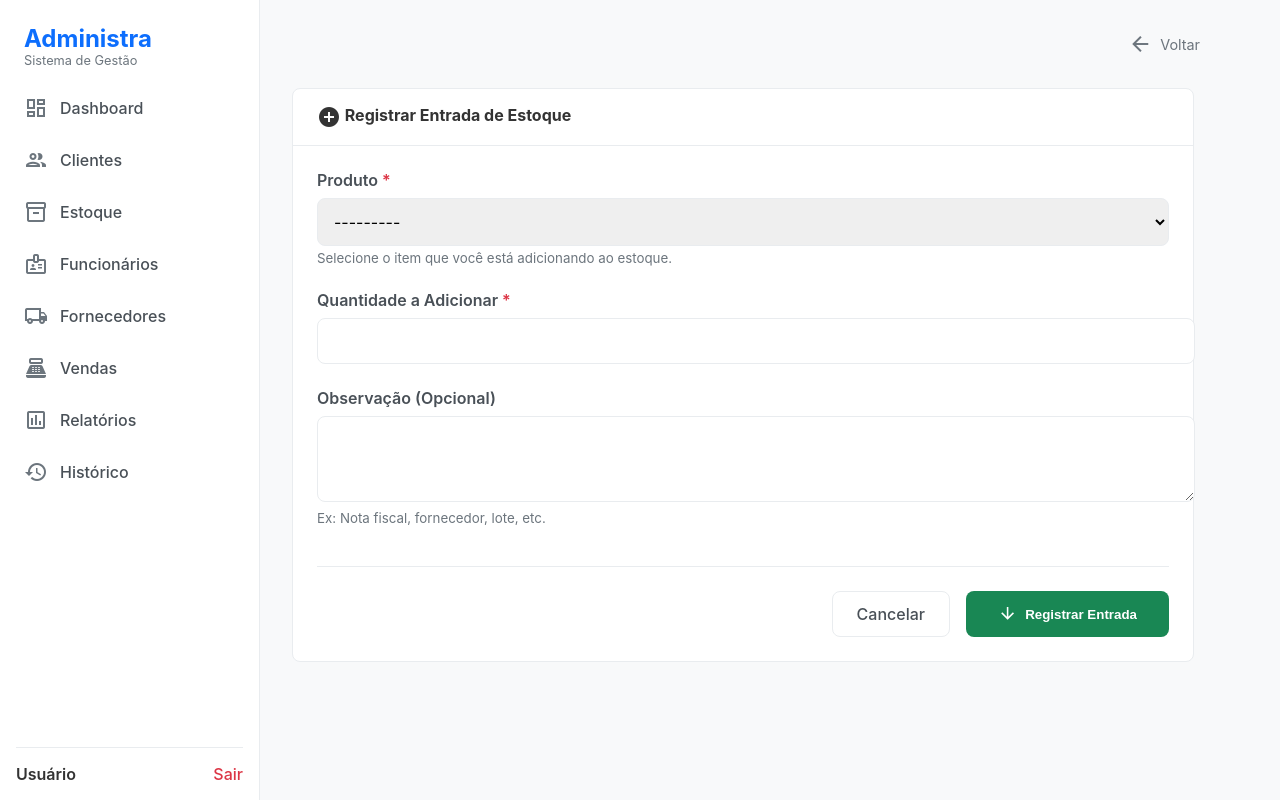
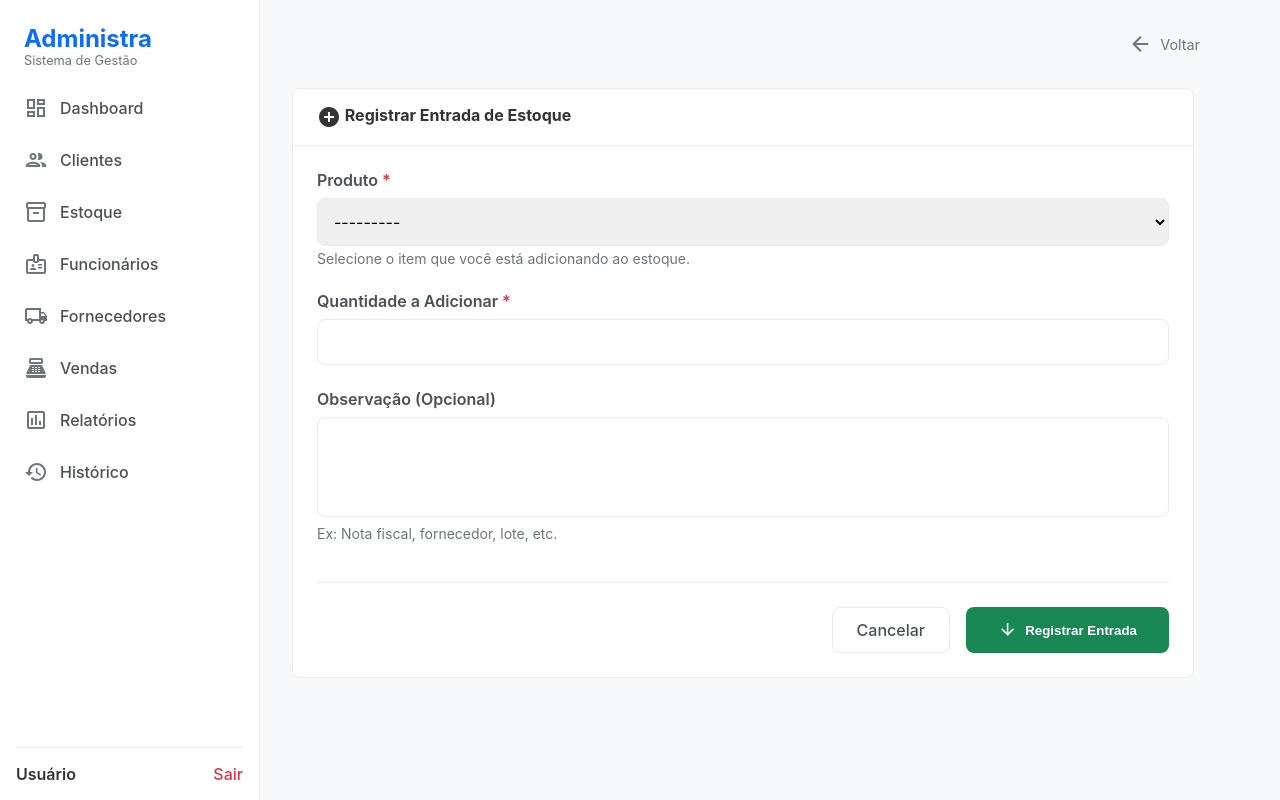
Before and after one commit to Kauantoolkit/Administra-Kauan, a Django app: page /contas/estoque/entrada/ in a window 1280 px wide. Run offline with Django 5.2, Linux system fonts and the light colour scheme; the visitor is signed in with stand-in values (Sample User, id 1); data that the repository does not hold is empty.

Commit message:
c26 - Arrumar estilização de entrada de estoque

```diff
--- a/contas/templates/entrada_estoque_geral.html
+++ b/contas/templates/entrada_estoque_geral.html
@@ -4,6 +4,55 @@
 {% block title %}{{ titulo }} - Administra{% endblock %}
 
 {% block content %}
+
+<style>
+  .form-control {
+    width: 100%;
+    padding: 0.75rem;
+    border: 1px solid #e9ecef;
+    border-radius: 8px;
+    font-size: 1rem;
+    font-family: inherit;
+    transition: border-color 0.2s;
+    box-sizing: border-box;
+  }
+
+  .form-control:focus {
+    outline: none;
+    border-color: #198754;
+    box-shadow: 0 0 0 3px rgba(25, 135, 84, 0.1);
+  }
+
+  .form-control::placeholder {
+    color: #adb5bd;
+  }
+
+  textarea.form-control {
+    resize: none;
+    height: 100px;
+  }
+
+  .form-label {
+    display: block;
+    margin-bottom: 0.5rem;
+    font-weight: 600;
+    color: #495057;
+  }
+
+  .form-text {
+    color: #6c757d;
+    display: block;
+    margin-top: 0.25rem;
+    font-size: 0.875rem;
+  }
+
+  .error-msg {
+    color: #dc3545;
+    display: block;
+    margin-top: 0.25rem;
+    font-size: 0.875rem;
+  }
+</style>
 
 <div class="header">
   <div>
@@ -45,39 +94,39 @@
       <input type="hidden" name="tipo_movimento" value="ENTRADA">
 
       <div>
-        <label for="{{ form.produto.id_for_label }}" style="display: block; margin-bottom: 0.5rem; font-weight: 600; color: #495057;">
+        <label for="{{ form.produto.id_for_label }}" class="form-label">
           Produto <span style="color: #dc3545;">*</span>
         </label>
         {{ form.produto }}
-        <small style="color: #6c757d; display: block; margin-top: 0.25rem;">Selecione o item que você está adicionando ao estoque.</small>
+        <small class="form-text">Selecione o item que você está adicionando ao estoque.</small>
         {% if form.produto.errors %}
-          <small style="color: #dc3545; display: block; margin-top: 0.25rem;">{{ form.produto.errors.0 }}</small>
+          <small class="error-msg">{{ form.produto.errors.0 }}</small>
         {% endif %}
       </div>
 
       <div>
-        <label for="{{ form.quantidade.id_for_label }}" style="display: block; margin-bottom: 0.5rem; font-weight: 600; color: #495057;">
+        <label for="{{ form.quantidade.id_for_label }}" class="form-label">
           Quantidade a Adicionar <span style="color: #dc3545;">*</span>
         </label>
         {{ form.quantidade }}
         {% if form.quantidade.errors %}
-          <small style="color: #dc3545; display: block; margin-top: 0.25rem;">{{ form.quantidade.errors.0 }}</small>
+          <small class="error-msg">{{ form.quantidade.errors.0 }}</small>
         {% endif %}
       </div>
 
       <div>
-        <label for="{{ form.observacao.id_for_label }}" style="display: block; margin-bottom: 0.5rem; font-weight: 600; color: #495057;">
+        <label for="{{ form.observacao.id_for_label }}" class="form-label">
           Observação (Opcional)
         </label>
         {{ form.observacao }}
-        <small style="color: #6c757d; display: block; margin-top: 0.25rem;">Ex: Nota fiscal, fornecedor, lote, etc.</small>
+        <small class="form-text">Ex: Nota fiscal, fornecedor, lote, etc.</small>
         {% if form.observacao.errors %}
-          <small style="color: #dc3545; display: block; margin-top: 0.25rem;">{{ form.observacao.errors.0 }}</small>
+          <small class="error-msg">{{ form.observacao.errors.0 }}</small>
         {% endif %}
       </div>
 
       <div style="display: flex; gap: 1rem; justify-content: flex-end; margin-top: 1rem; padding-top: 1.5rem; border-top: 1px solid #e9ecef;">
-        <a href="{% url 'estoque' %}" style="padding: 0.75rem 1.5rem; border: 1px solid #e9ecef; border-radius: 8px; text-decoration: none; color: #495057; font-weight: 500;">
+        <a href="{% url 'estoque' %}" style="padding: 0.75rem 1.5rem; border: 1px solid #e9ecef; border-radius: 8px; text-decoration: none; color: #495057; font-weight: 500; display: flex; align-items: center;">
           Cancelar
         </a>
         <button type="submit" style="padding: 0.75rem 2rem; background-color: #198754; color: white; border: none; border-radius: 8px; cursor: pointer; font-weight: 600; display: flex; align-items: center; gap: 0.5rem;">
@@ -88,26 +137,4 @@
   </div>
 </div>
 
-<style>
-  .form-control {
-    width: 100%;
-    padding: 0.75rem;
-    border: 1px solid #e9ecef;
-    border-radius: 8px;
-    font-size: 1rem;
-    font-family: inherit;
-    transition: border-color 0.2s;
-  }
-
-  .form-control:focus {
-    outline: none;
-    border-color: #198754;
-    box-shadow: 0 0 0 3px rgba(25, 135, 84, 0.1);
-  }
-
-  .form-control::placeholder {
-    color: #adb5bd;
-  }
-</style>
-
 {% endblock %}
--- a/contas/templates/fornecedores.html
+++ b/contas/templates/fornecedores.html
@@ -92,11 +92,11 @@
         title="Limpar busca"
         style="
           height: 42px;
-          width: 42px; /* Largura fixa para virar um quadrado */
+          width: 42px;
           text-decoration: none;
           display: flex;
           align-items: center;
-          justify-content: center; /* Centraliza o X */
+          justify-content: center;
           border: 1px solid #e9ecef;
           background-color: #fff;
           color: #dc3545;
```
